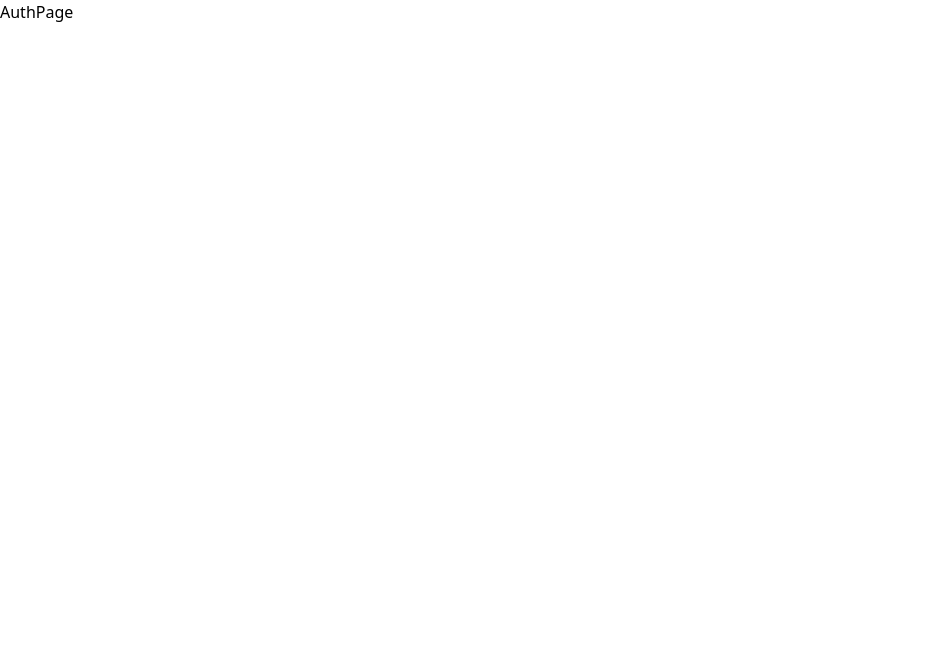
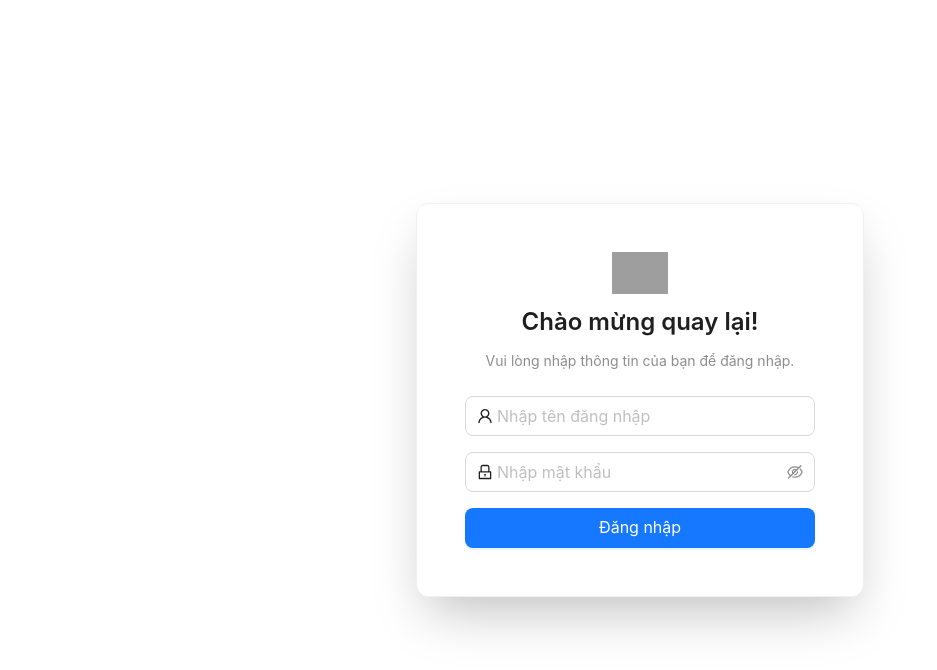
Before and after one commit to leenauht/Reactjs_Capstone, a React (Vite) app: page /auth in a window 1280 px wide. Shown: the top 670 px of the page, without its empty margins (0-937 px from the left). Built offline with nearby package versions, Linux system fonts and the light colour scheme; grey boxes are pictures that could not be loaded.

Commit message:
code authPage

```diff
--- a/package.json
+++ b/package.json
@@ -12,6 +12,7 @@
   "dependencies": {
     "@reduxjs/toolkit": "^2.5.1",
     "antd": "^5.24.0",
+    "axios": "^1.7.9",
     "flowbite-react": "^0.10.2",
     "react": "^18.3.1",
     "react-dom": "^18.3.1",
--- a/src/pages/AdminTemplate/AuthPage/index.jsx
+++ b/src/pages/AdminTemplate/AuthPage/index.jsx
@@ -1,3 +1,105 @@
+import { useState, useEffect } from "react";
+import { useDispatch, useSelector } from "react-redux";
+import { Navigate } from "react-router-dom";
+import { actLogin } from "./slice";
+import { Input, Button, Card, Typography, notification } from "antd";
+import { UserOutlined, LockOutlined } from "@ant-design/icons";
+
 export default function AuthPage() {
-  return <div>AuthPage</div>;
+  const dispatch = useDispatch();
+  const state = useSelector((state) => state.authReducer);
+  const [user, setUser] = useState({
+    taiKhoan: "",
+    matKhau: "",
+  });
+  const [submitted, setSubmitted] = useState(false);
+
+  const handleOnChange = (e) => {
+    const { name, value } = e.target;
+    setUser({
+      ...user,
+      [name]: value,
+    });
+  };
+
+  const handleLogin = (e) => {
+    e.preventDefault();
+    setSubmitted(true);
+    dispatch(actLogin(user));
+  };
+
+  useEffect(() => {
+    if (submitted && state.data) {
+      notification.success({
+        message: "Đăng nhập thành công",
+        description: "Chào mừng bạn quay lại!",
+        placement: "bottomRight",
+      });
+    }
+  }, [submitted, state.data]);
+
+  useEffect(() => {
+    if (submitted && state.error && !state.data) {
+      notification.error({
+        message: "Đăng nhập thất bại",
+        description: state.error.response?.data?.content || "Đã có lỗi xảy ra!",
+        placement: "bottomRight",
+      });
+    }
+  }, [submitted, state.error, state.data]);
+
+  if (state.data) {
+    return <Navigate to="/admin" />;
+  }
+
+  return (
+    <div className="flex justify-center items-center min-h-screen">
+      <Card className="w-full max-w-md p-6 rounded-xl shadow-2xl bg-white">
+        <div className="text-center mb-6">
+          <img
+            src="https://cdn-icons-png.flaticon.com/512/1256/1256650.png"
+            alt="Icon Đăng nhập"
+            className="w-14 mx-auto mb-3"
+          />
+          <Typography.Title level={3} className="text-gray-700">
+            Chào mừng quay lại!
+          </Typography.Title>
+          <Typography.Text type="secondary">
+            Vui lòng nhập thông tin của bạn để đăng nhập.
+          </Typography.Text>
+        </div>
+
+        <form onSubmit={handleLogin} className="space-y-4">
+          <Input
+            onChange={handleOnChange}
+            name="taiKhoan"
+            type="text"
+            placeholder="Nhập tên đăng nhập"
+            value={user.taiKhoan}
+            required
+            size="large"
+            prefix={<UserOutlined />}
+          />
+          <Input.Password
+            onChange={handleOnChange}
+            name="matKhau"
+            type="password"
+            placeholder="Nhập mật khẩu"
+            value={user.matKhau}
+            required
+            size="large"
+            prefix={<LockOutlined />}
+          />
+          <Button
+            type="primary"
+            htmlType="submit"
+            className="w-full"
+            size="large"
+          >
+            Đăng nhập
+          </Button>
+        </form>
+      </Card>
+    </div>
+  );
 }
--- /dev/null
+++ b/src/pages/AdminTemplate/AuthPage/slice.js
@@ -0,0 +1,64 @@
+import { createSlice, createAsyncThunk } from "@reduxjs/toolkit";
+import api from "./../../../services/api";
+
+export const actLogin = createAsyncThunk(
+  "auth/actLogin",
+  async (user, { rejectWithValue }) => {
+    try {
+      const result = await api.post("/QuanLyNguoiDung/DangNhap", user);
+      const userInfo = result.data.content;
+      if (userInfo.maLoaiNguoiDung === "KhachHang") {
+        return rejectWithValue({
+          response: {
+            data: {
+              content: "Bạn không có quyền truy cập trang này",
+            },
+          },
+        });
+      }
+
+      localStorage.setItem("userInfo", JSON.stringify(userInfo));
+
+      return result.data.content;
+    } catch (error) {
+      return rejectWithValue(error);
+    }
+  }
+);
+
+const userInfo = localStorage.getItem("userInfo")
+  ? JSON.parse(localStorage.getItem("userInfo"))
+  : null;
+
+const initialState = {
+  loading: false,
+  data: userInfo,
+  error: null,
+};
+
+const authSlice = createSlice({
+  name: "authSlice",
+  initialState,
+  reducers: {
+    logout: (state) => {
+      localStorage.removeItem("userInfo");
+      state.data = null;
+    },
+  },
+  extraReducers: (builder) => {
+    builder.addCase(actLogin.pending, (state) => {
+      state.loading = true;
+    });
+    builder.addCase(actLogin.fulfilled, (state, action) => {
+      state.loading = false;
+      state.data = action.payload;
+    });
+    builder.addCase(actLogin.rejected, (state, action) => {
+      state.loading = false;
+      state.error = action.payload;
+    });
+  },
+});
+
+export const { logout } = authSlice.actions;
+export default authSlice.reducer;
--- a/src/pages/AdminTemplate/_component/CustomHeader.jsx
+++ b/src/pages/AdminTemplate/_component/CustomHeader.jsx
@@ -1,12 +1,30 @@
 import { Layout, Button } from "antd";
+import { LogoutOutlined } from "@ant-design/icons";
+import { useNavigate } from "react-router-dom";
+import { useDispatch } from "react-redux";
+import { logout } from "./../AuthPage/slice";
 
 const { Header } = Layout;
 
 export default function CustomHeader() {
+  const navigate = useNavigate();
+  const dispatch = useDispatch();
+
+  const handleLogout = () => {
+    dispatch(logout());
+  };
+
   return (
-    <Header className="flex justify-between items-center bg-white shadow px-6">
-      <h1 className="text-xl font-bold">Admin Dashboard</h1>
-      <Button type="primary" danger>
+    <Header className="flex justify-between items-center bg-white shadow px-6 py-3">
+      <h1 className="text-xl font-bold text-gray-800">Admin Dashboard</h1>
+      <Button
+        type="primary"
+        danger
+        icon={<LogoutOutlined />}
+        onClick={handleLogout}
+        size="large"
+        className="hover:bg-red-600 transition-all duration-200"
+      >
         Logout
       </Button>
     </Header>
--- a/src/pages/AdminTemplate/_component/Sidebar.jsx
+++ b/src/pages/AdminTemplate/_component/Sidebar.jsx
@@ -9,20 +9,28 @@ import { Link } from "react-router-dom";
 const { Sider } = Layout;
 
 export default function Sidebar() {
+  const menuItems = [
+    {
+      key: "1",
+      icon: <UserOutlined />,
+      label: <Link to="/admin/list-user">Quản lý người dùng</Link>,
+    },
+    {
+      key: "2",
+      icon: <VideoCameraOutlined />,
+      label: <Link to="/admin/list-film">Quản lý phim</Link>,
+    },
+    {
+      key: "3",
+      icon: <ScheduleOutlined />,
+      label: <Link to="/admin/show-time">Quản lý suất chiếu</Link>,
+    },
+  ];
+
   return (
     <Sider theme="dark" collapsible>
-      <div className="logo p-4 text-white text-center font-bold">Admin</div>
-      <Menu theme="dark" mode="inline">
-        <Menu.Item key="1" icon={<UserOutlined />}>
-          <Link to="/admin/list-user">Quản lý người dùng</Link>
-        </Menu.Item>
-        <Menu.Item key="2" icon={<VideoCameraOutlined />}>
-          <Link to="/admin/list-film">Quản lý phim</Link>
-        </Menu.Item>
-        <Menu.Item key="3" icon={<ScheduleOutlined />}>
-          <Link to="/admin/show-time">Quản lý suất chiếu</Link>
-        </Menu.Item>
-      </Menu>
+      <div className="p-4 text-white text-center font-bold text-xl">Admin</div>
+      <Menu theme="dark" mode="inline" items={menuItems} />
     </Sider>
   );
 }
--- a/src/pages/AdminTemplate/index.jsx
+++ b/src/pages/AdminTemplate/index.jsx
@@ -1,11 +1,21 @@
 import { Layout } from "antd";
-import { Outlet } from "react-router-dom";
+import { Outlet, Navigate } from "react-router-dom";
+import { useSelector } from "react-redux";
+import { useMemo } from "react";
 import Header from "./_component/CustomHeader";
 import Sidebar from "./_component/Sidebar";
 
 const { Content } = Layout;
 
 export default function AdminTemPlate() {
+  const { data } = useSelector((state) => state.authReducer);
+
+  const isAuthenticated = useMemo(() => !!data, [data]);
+
+  if (!isAuthenticated) {
+    return <Navigate to="/auth" replace />;
+  }
+
   return (
     <Layout style={{ minHeight: "100vh" }}>
       <Sidebar />
--- a/src/store/index.js
+++ b/src/store/index.js
@@ -1,7 +1,8 @@
 import { configureStore } from "@reduxjs/toolkit";
+import authReducer from "./../pages/AdminTemplate/AuthPage/slice";
 
 export const store = configureStore({
   reducer: {
-    // Add your child reducers here
+    authReducer,
   },
 });
```
Also changed, not shown: 1 other file (tests, documents, lock files or other folders).
